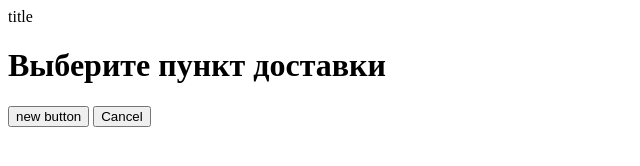
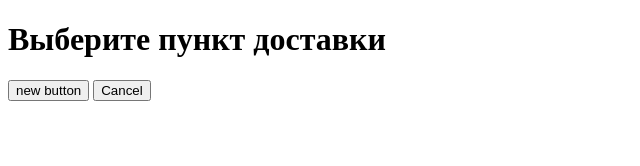
Before and after one commit to Abdallakh20/special-app, a plain HTML site: page index.html in a window 1280 px wide. Shown: the whole page, without its empty margins (0-640 px from the left). Drawn offline with Linux system fonts and the light colour scheme.

Commit message:
Update index.html

```diff
--- a/index.html
+++ b/index.html
@@ -6,7 +6,6 @@
   <title>Document</title>
 </head>
 <body>
-  title
   <h1>Выберите пункт доставки</h1>
   <button>new button</button>
   <button>Cancel</button>
```
